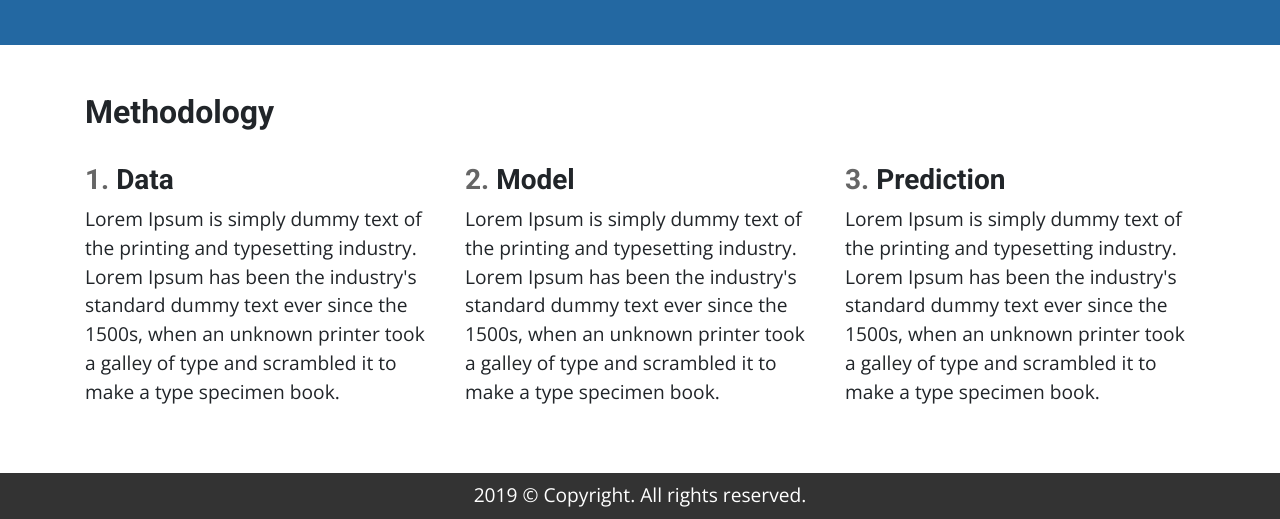
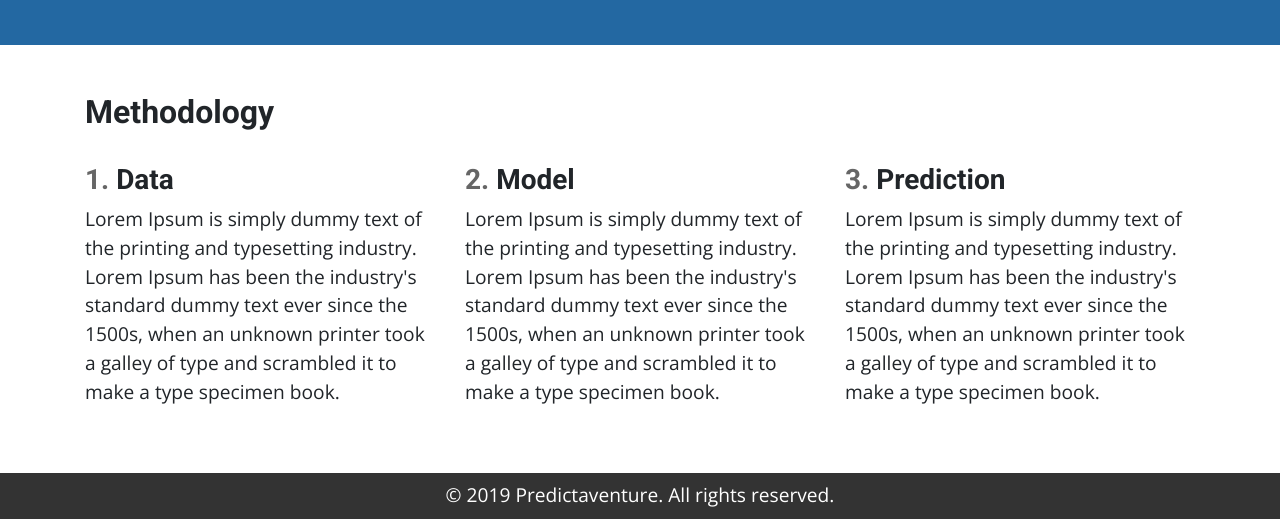
Before and after one commit to wurde/User_Interface, a website: page public/index.html in a window 1280 px wide. Shown: the part 2550-3069 px from the top of the page. Drawn offline with nearby package versions, Linux system fonts and the light colour scheme.

Commit message:
Add to footer company name

```diff
--- a/public/index.html
+++ b/public/index.html
@@ -202,7 +202,7 @@
       <div class="container">
         <div class="row">
           <div class="col-12 pt-2 text-center">
-            <p>2019 © Copyright. All rights reserved.</p>
+            <p>© 2019 Predictaventure. All rights reserved.</p>
           </div>
         </div>
       </div>
```
